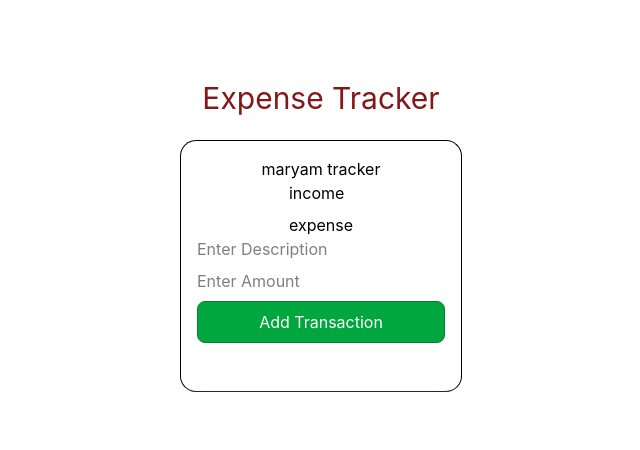
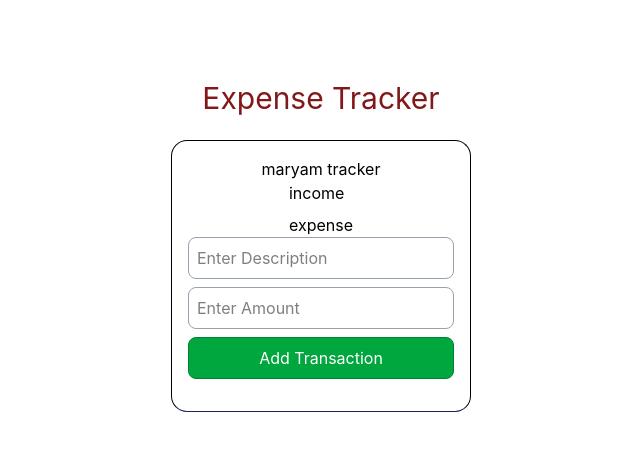
Before and after one commit to maryfar/Expense-Tracker, a React (Vite) app: page / in a window 1280 px wide. Shown: the top 450 px of the page, without its empty margins (319-959 px from the left). Built offline with nearby package versions, Linux system fonts and the light colour scheme.

Commit message:
style: add new style to inputs

```diff
--- a/src/ExpenseTracker.tsx
+++ b/src/ExpenseTracker.tsx
@@ -27,6 +27,7 @@ export default function ExpenseTracker() {
       <div className="flex flex-col gap-2">
         <input
           type="text"
+          className="p-2 border border-gray-400 rounded-lg"
           placeholder="Enter Description"
           value={text}
           onChange={(e) => {
@@ -35,6 +36,7 @@ export default function ExpenseTracker() {
         />
         <input
           type="number"
+          className="p-2 border border-gray-400 rounded-lg"
           placeholder="Enter Amount"
           value={amount}
           onChange={(e) => {
@@ -48,9 +50,12 @@ export default function ExpenseTracker() {
           Add Transaction
         </button>
       </div>
-      <ul className="flex flex-col p-4 gap-2 ">
+      <ul className="flex flex-col pt-4 gap-2 w-full ">
         {transactions.map((item, index) => (
-          <li key={index} className="border border-gray-500 rounded-2xl p-2">
+          <li
+            key={index}
+            className="border border-gray-500 rounded-2xl p-2 w-full"
+          >
             {item.text} - {item.amount}{" "}
           </li>
         ))}
```
